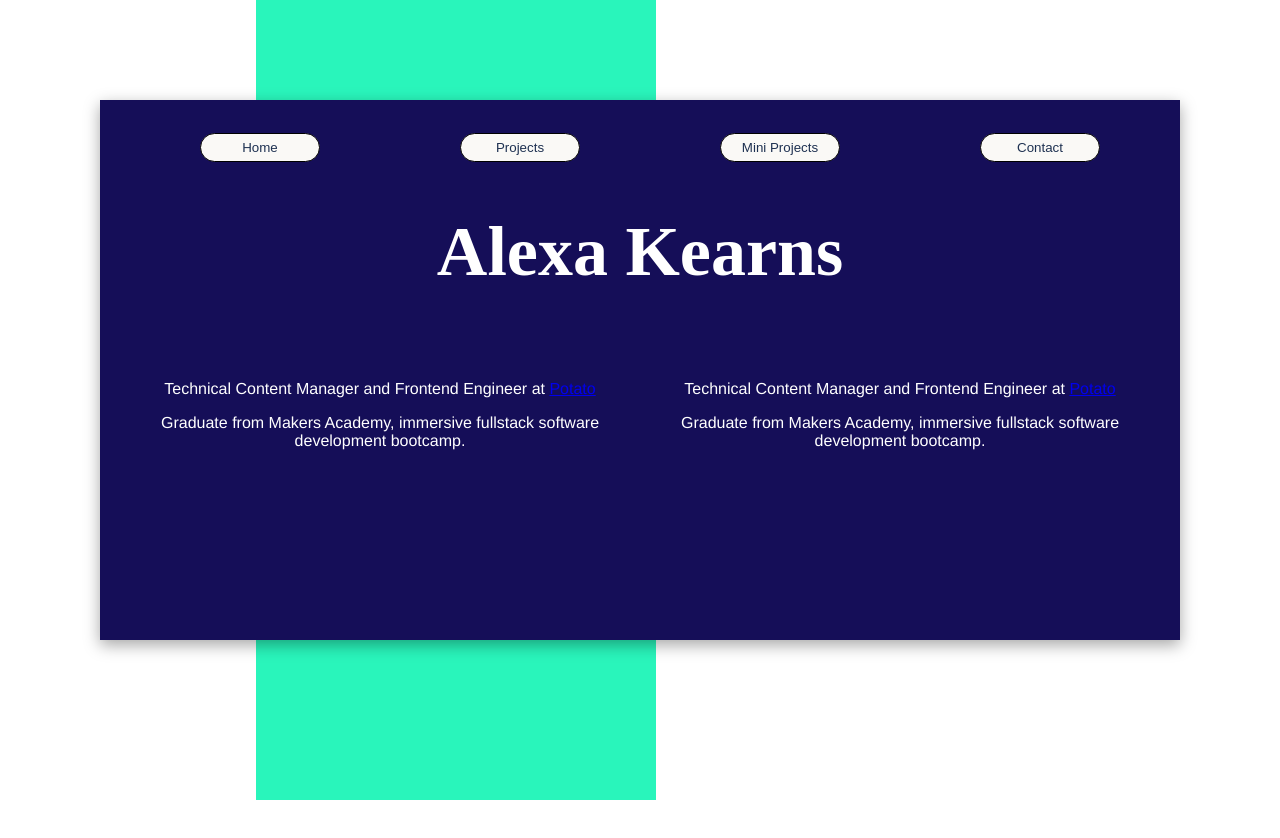
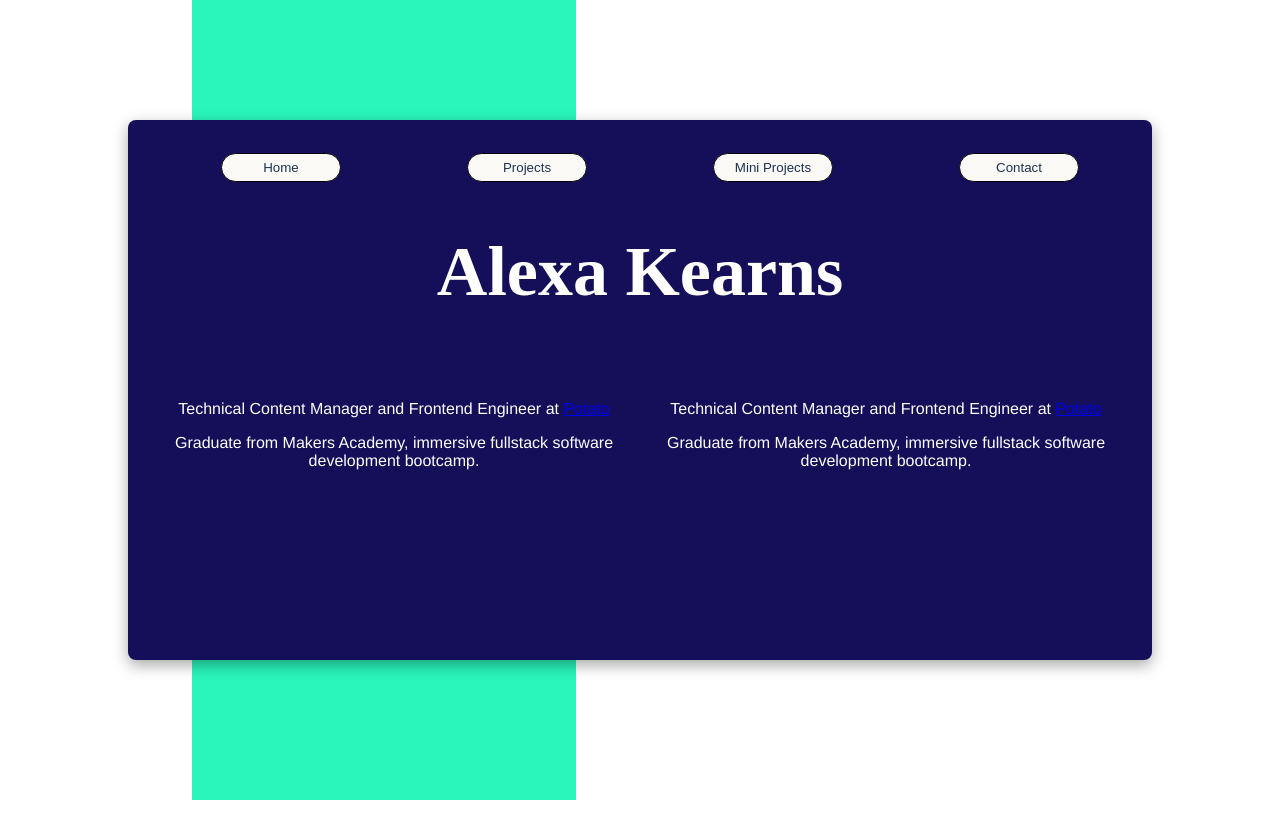
Before and after one commit to alexakearns/personal_portfolio, a Vue app: page / in a window 1280 px wide. Shown: the top 838 px of the page. After the commit the page ends 800 px from the top, so only its background shows below. Built offline with nearby package versions, Linux system fonts and the light colour scheme; a web font is replaced by a local one.

Commit message:
Adjust background

```diff
--- a/src/components/Home.vue
+++ b/src/components/Home.vue
@@ -28,20 +28,22 @@ export default {
 
 <style>
 .home {
-  /* border: 5px solid; */
+  background: #150E58;
+  border-radius: 8px;
   box-shadow: rgba(0, 0, 0, 0.35) 0px 5px 15px;
-  margin: 100px ;
-  /* background: rgba(41, 245, 187, 1); */
-  background: #150E58;
+  left: 10%;
+  min-height: 500px;
   padding: 20px;
-  min-height: 500px;
+  position: absolute;
+  right: 10%;
+  top: 15%;
 }
 
 .home__name {
   color: #fff;
   font-size: 70px;
+  font-family: 'Just Me Down Here Again', cursive;
   font-weight: 9000;
-  font-family: 'Just Me Down Here Again', cursive;
 }
 
 .home__content {
--- a/src/components/Site.vue
+++ b/src/components/Site.vue
@@ -27,10 +27,10 @@ export default {
 .site__strip {
   background: rgba(41, 245, 187, 1);
   position: absolute;
-  left:20%;
+  left:15%;
   top: 0;
 
-  width: 400px;
+  width: 30%;
   height: 100%;
   z-index: -1;
 }
```
Also changed, not shown: src/components/Projects.vue (added, +42 -0 lines).
